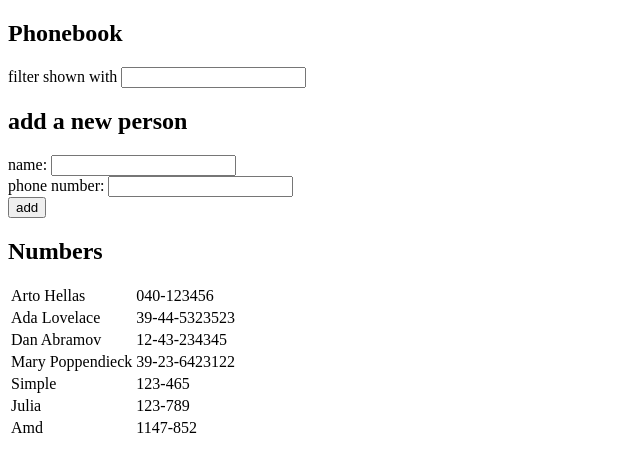
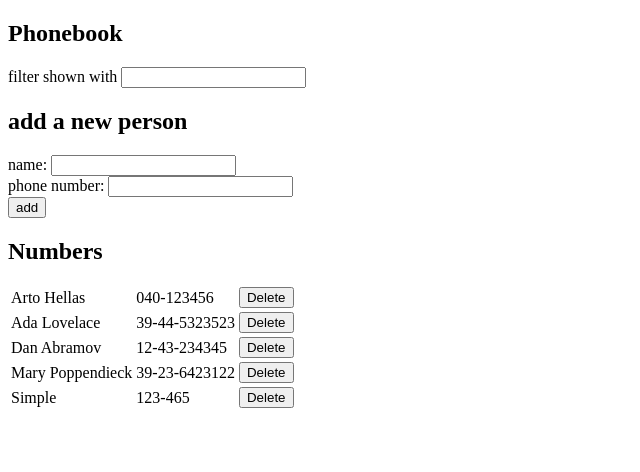
Before and after one commit to beltjo/fullstackopen, a React (Vite) app in the folder Part 2/phonebook/: page / in a window 1280 px wide. Shown: the top 472 px of the page, without its empty margins (0-640 px from the left). Built offline with nearby package versions, Linux system fonts and the light colour scheme; data requests are answered from the project's data file.

Commit message:
Completed 2.14, added the ability to delete values.

```diff
--- a/Part 2/phonebook/db.json
+++ b/Part 2/phonebook/db.json
@@ -24,16 +24,6 @@
       "id": "6",
       "name": "Simple",
       "number": "123-465"
-    },
-    {
-      "id": "7",
-      "name": "Julia",
-      "number": "123-789"
-    },
-    {
-      "id": 8,
-      "name": "Amd",
-      "number": "1147-852"
     }
   ],
   "$schema": "./node_modules/json-server/schema.json"
--- a/Part 2/phonebook/src/App.jsx
+++ b/Part 2/phonebook/src/App.jsx
@@ -1,5 +1,4 @@
 import { useState, useEffect } from 'react'
-import axios from 'axios'
 import phoneService from './services/phoneService'
 
 const Filter = ({filter, filterChange}) => {
@@ -30,11 +29,11 @@ const NewPersonSubmittion = ({newName, newNameChange, newPhoneNumber, newPhoneNu
   )
 }
 
-const Phonebook = ({phonebook}) => {
+const Phonebook = ({phonebook, onDelete}) => {
   return (
         <table>
           <tbody>
-            {phonebook.map((person) => <tr key={person.name}><td>{person.name}</td><td>{person.number}</td></tr>) }
+            {phonebook.map((person) => <tr key={person.id}><td>{person.name}</td><td>{person.number}</td><td><button onClick={() => {onDelete(person.id)}}>Delete</button></td></tr>) }
           </tbody>
         </table>
       )
@@ -92,6 +91,32 @@ const App = () => {
 
     }
   }
+
+  const deleteEntry = (id) => {
+    console.log(id)
+    const person = persons.find((person) => person.id === id)
+    console.log("Found person", person)
+    if (person === undefined) {
+      console.log("Error, did not find matching id.")
+      return
+    }
+
+    if (window.confirm(`Delete ${person.name}?`)) {
+      console.log("Delete Confirmed")
+
+      phoneService.deleteNumber(person.id)
+        .then(data => {
+          console.log(data)
+          setPersons(persons.filter((person) => person.id !== data.id))
+        })
+
+    }
+    else {
+      console.log("Delete rejected.")
+    }
+  }
+
+
   let phonebook
   if (filter.length > 0) {
     phonebook = persons.filter((person) => {
@@ -108,7 +133,7 @@ const App = () => {
       <Filter filter={filter} filterChange={filterChange} />
       <NewPersonSubmittion newName={newName} newNameChange={newNameChange} newPhoneNumber={newPhoneNumber} newPhoneNumberChange={newPhoneNumberChange} onNewPersonFormSubmit={onNewPersonFormSubmit}/>
       <h2>Numbers</h2>
-      <Phonebook phonebook={phonebook} />
+      <Phonebook phonebook={phonebook} onDelete={deleteEntry}/>
     </div>
   )
 }
--- a/Part 2/phonebook/src/services/phoneService.js
+++ b/Part 2/phonebook/src/services/phoneService.js
@@ -18,4 +18,12 @@ const postNumber = (newPhoneNumber) => {
         })
 }
 
-export default {postNumber, getNumbers}
+const deleteNumber = (id) => {
+    return axios
+        .delete(`${baseURL}/${id}`)
+        .then(response => {
+            return response.data
+        })
+}
+
+export default {postNumber, getNumbers, deleteNumber}
```
